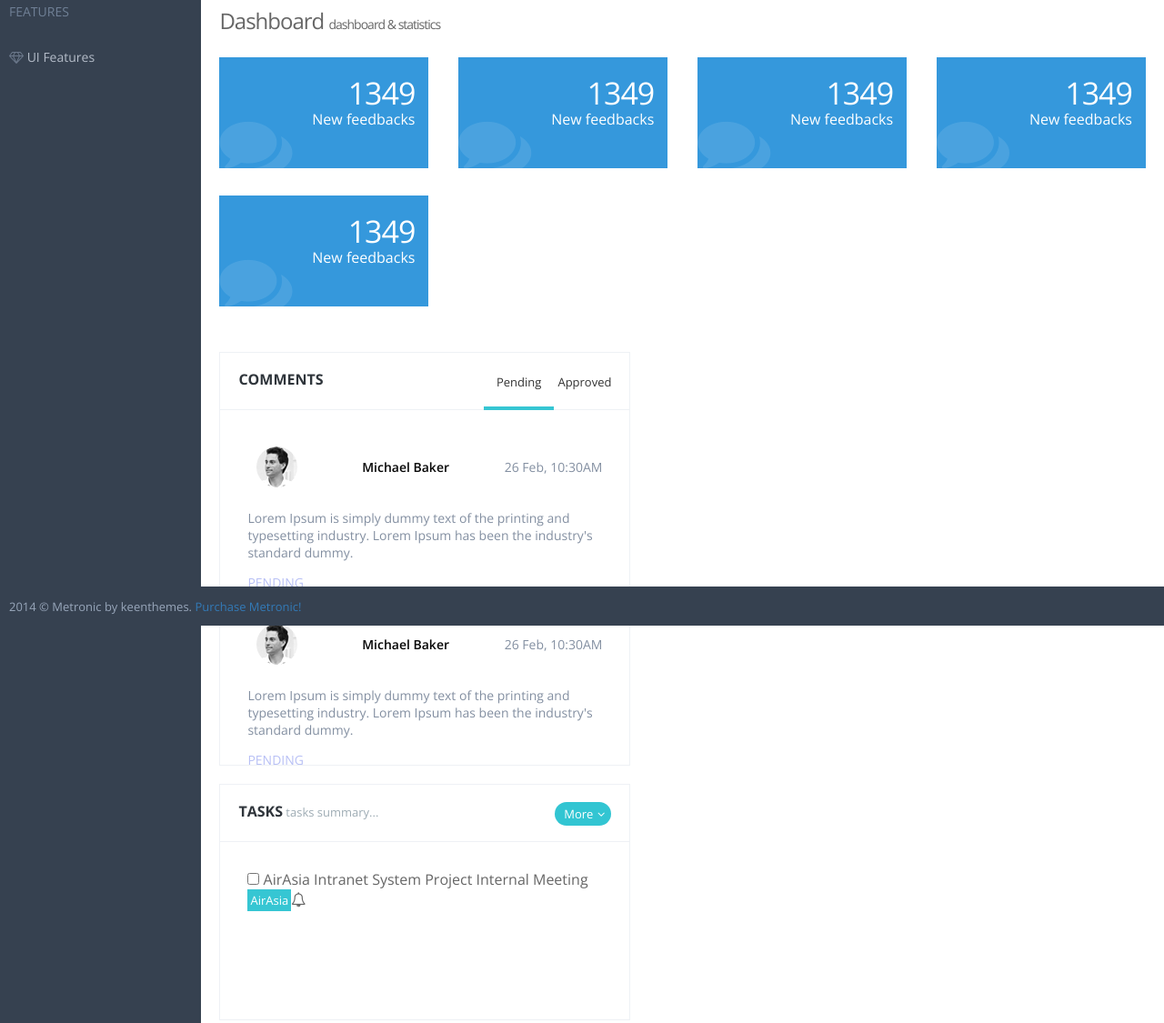
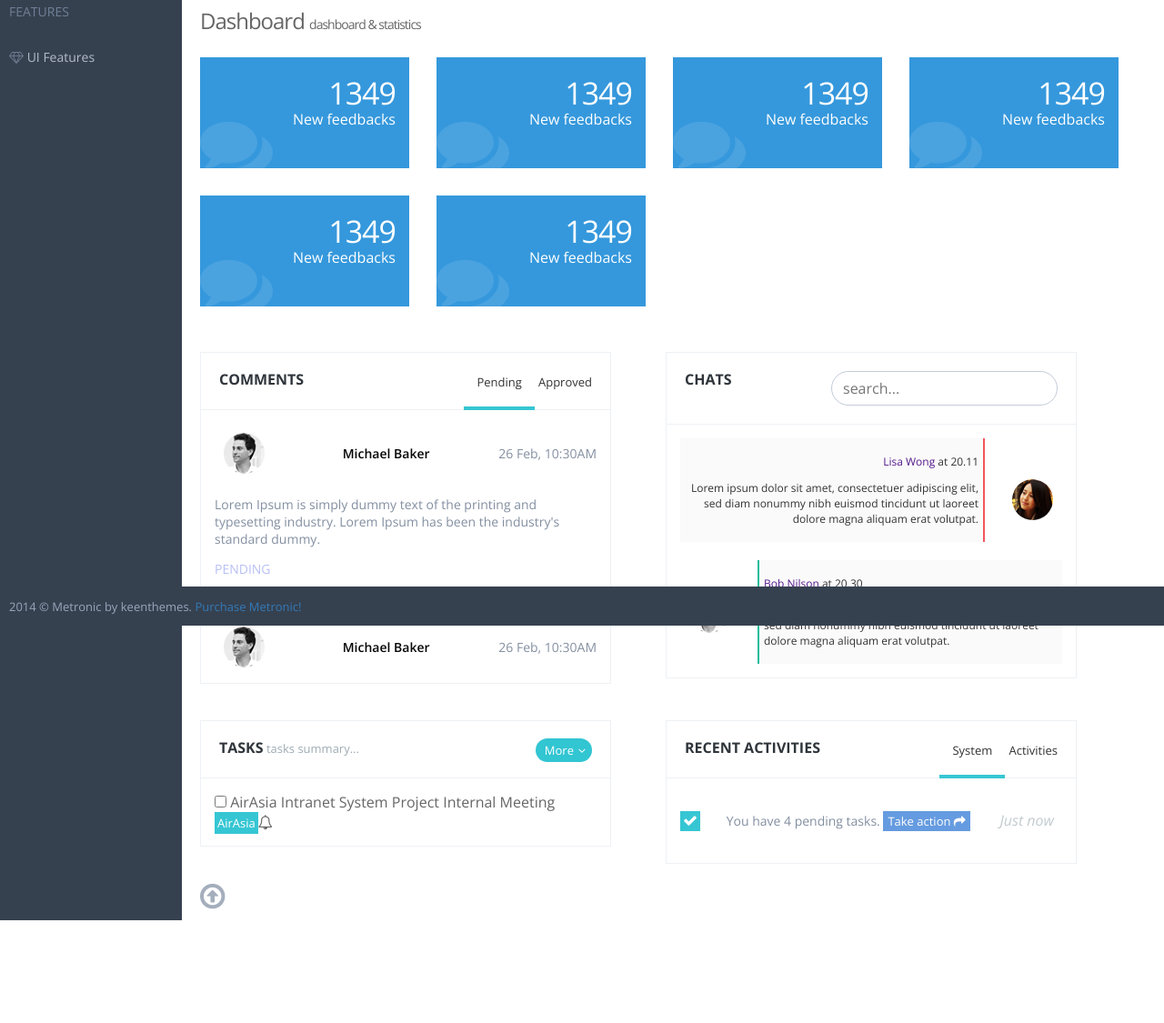
Before and after one commit to AnnaKorotaeva/dashboard, a plain HTML site: page index.html in a window 1280 px wide. Shown: the part 112-1237 px from the top of the page at 91% size. After the commit the page ends 1124 px from the top, so only its background shows below. Drawn offline with nearby package versions, Linux system fonts and the light colour scheme.

Commit message:
Fourth commit

```diff
--- a/css/style.css
+++ b/css/style.css
@@ -48,6 +48,7 @@ a {
 }
 .scroll {
   overflow: auto;
+  height: 300px;
 }
 .main-footer {
   position: fixed;
@@ -129,13 +130,17 @@ display: block;
 .main-header__avatar {
   padding-top: 5px;
 }
+.main-header__user-block {
+  position: relative;
+}
 .main-header__avatar:hover + .main-header__hidden {
   position: absolute;
   display: flex;
   align-items: center;
   justify-content: space-between;
   top:50px;
-  right: 70px;
+  right: 30px;
+  width: 85px;
   background-color: #eee;
   padding: 10px;
   font-size: 13px;
@@ -161,6 +166,7 @@ display: block;
 
 /*Пункт 1.5, 1.6*/
 .sidebar {
+  min-width: 200px;
   width: 250px;
   background-color: #364150;
 }
@@ -232,12 +238,14 @@ display: block;
 /*Пункт 1.9*/
 .dashboard {
   flex-wrap: wrap;
+  justify-content: flex-start;
 }
 .dashboard-block {
   width: 230px;
   height: 122px;
   position: relative;
   margin-bottom: 30px;
+  margin-right: 30px;
 }
 .dashboard-block--blue {
   background-color: #3598dc;
@@ -255,10 +263,16 @@ display: block;
 
 
 /*Пункты 2.10 - 5.15*/
+.content {
+  flex-wrap: wrap;
+  align-items: baseline;
+  justify-content: flex-start;
+}
 .content-item {
   border: 1px solid #eef1f5;
   margin: 20px 0;
   width: 450px;
+  margin-right: 60px;
 }
 .content-item__head {
   display: flex;
@@ -267,9 +281,8 @@ display: block;
   border-bottom: 1px solid #eef1f5;
 }
 .content-item__body {
-  padding: 30px;
+  padding: 15px;
   position: relative;
-  height: 135px;
 }
 .content-item__title {
   font-size: 16px;
--- a/index.html
+++ b/index.html
@@ -156,9 +156,17 @@
                         <p class="description">New feedbacks</p>
                     </div>
                 </div>
+                <div class="dashboard-block dashboard-block--blue">
+                    <i class="fa fa-comments fa-5x"></i>
+                    <div class="dashboard-text">
+                        <p class="big-font">1349</p>
+                        <p class="description">New feedbacks</p>
+                    </div>
+                </div>
             </article>
 
             <!Пункт 2.10>
+            <div class="content flex">
             <article class="content-item">
                 <div class="content-item__head">
                     <div class="content-item__title content-item__title">Comments</div>
@@ -186,7 +194,44 @@
                             <p class="content-text">Lorem Ipsum is simply dummy text of the printing and typesetting industry. Lorem Ipsum has been the industry's standard dummy.</p>
                             <p class="state state--disabled">Pending</p>
                             </div>
+                        <div class="content-item__body">
+                            <div class="flex">
+                                <img src="img/avatar1.jpg" alt="" class="avatar">
+                                <div class="user-name">Michael Baker</div>
+                                <time datetime="2015-02-26T10:30" class="content-text">26 Feb, 10:30AM</time>
+                            </div>
+                            <p class="content-text">Lorem Ipsum is simply dummy text of the printing and typesetting industry. Lorem Ipsum has been the industry's standard dummy.</p>
+                            <p class="state state--disabled">Pending</p>
+                            </div>
                     </div>
+            </article>
+            <!Пункт 5.15>
+            <article class="content-item">
+                <div class="content-item__head">
+                    <div class="content-item__title content-item__title--red">Chats</div>
+                    <div>
+                        <input type="search" placeholder="search..." class="chat-search">
+                    </div>
+                </div>
+                <div class="content-item__body">
+                    <div class="comment flex">
+                        <span class="comment__arrow comment__arrow-right"></span>
+                        <div class="comment-text comment-text-right">
+                            <p><a href="">Lisa Wong</a> at 20.11</p>
+                            <p>Lorem ipsum dolor sit amet, consectetuer adipiscing elit, sed diam nonummy nibh euismod tincidunt ut laoreet dolore magna aliquam erat volutpat.</p>
+                        </div>
+                        <img src="img/avatar2.jpg" alt="" class="avatar comment__avatar-right">
+                    </div>
+                    <div class="comment flex">
+                        <img src="img/avatar1.jpg" alt="" class="avatar comment__avatar-left">
+                        <span class="comment__arrow comment__arrow-left"></span>
+                        <div class="comment-text comment-text-left">
+                            <p><a href="">Bob Nilson</a> at 20.30</p>
+                            <p>Lorem ipsum dolor sit amet, consectetuer adipiscing elit, sed diam nonummy nibh euismod tincidunt ut laoreet dolore magna aliquam erat volutpat.</p>
+                        </div>
+
+                    </div>
+                </div>
             </article>
             <!Пункт 3.12>
             <article class="content-item">
@@ -197,12 +242,10 @@
                         <a href="#" class="btn btn--blue">More<i class="fa fa-angle-down"></i></a>
                     </div>
                 </div>
-                  <div class="scroll">
                 <div class="content-item__body">
                     <input type="checkbox" class="content-text"> AirAsia Intranet System Project Internal Meeting
                     <span class="blue-back">AirAsia</span><i class="fa fa-bell-o"></i>
                 </div>
-              </div>
             </article>
             <!Пункт 4.13>
             <article class="content-item">
@@ -213,7 +256,6 @@
                         <a href="" class="content-item__menu">Activities</a>
                     </div>
                 </div>
-                  <div class="scroll">
                 <div class="content-item__body flex">
                     <div>
                         <i class="fa fa-check blue-back"></i>
@@ -223,10 +265,9 @@
                     </p>
                     <p class="date">Just now</p>
                 </div>
-              </div>
             </article>
             <!Пункт 5.14>
-            <article class="content-item">
+            <!--<article class="content-item">
                 <div class="content-item__head">
                     <div class="content-item__title content-item__title--blue">Feeds</div>
                     <div>
@@ -299,37 +340,9 @@
                     </div>
                 </div>
               </div>
-            </article>
-            <!Пункт 5.15>
-            <article class="content-item">
-                <div class="content-item__head">
-                    <div class="content-item__title content-item__title--red">Chats</div>
-                    <div>
-                        <input type="search" placeholder="search..." class="chat-search">
-                    </div>
-                </div>
-                  <div class="scroll">
-                <div class="content-item__body">
-                    <div class="comment flex">
-                        <span class="comment__arrow comment__arrow-right"></span>
-                        <div class="comment-text comment-text-right">
-                            <p><a href="">Lisa Wong</a> at 20.11</p>
-                            <p>Lorem ipsum dolor sit amet, consectetuer adipiscing elit, sed diam nonummy nibh euismod tincidunt ut laoreet dolore magna aliquam erat volutpat.</p>
-                        </div>
-                        <img src="img/avatar2.jpg" alt="" class="avatar comment__avatar-right">
-                    </div>
-                    <div class="comment flex">
-                        <img src="img/avatar1.jpg" alt="" class="avatar comment__avatar-left">
-                        <span class="comment__arrow comment__arrow-left"></span>
-                        <div class="comment-text comment-text-left">
-                            <p><a href="">Bob Nilson</a> at 20.30</p>
-                            <p>Lorem ipsum dolor sit amet, consectetuer adipiscing elit, sed diam nonummy nibh euismod tincidunt ut laoreet dolore magna aliquam erat volutpat.</p>
-                        </div>
+            </article>-->
 
-                    </div>
-                </div>
-</div>
-            </article>
+            </div>
             <a href="#" class="topbutton"><i class="fa fa-arrow-circle-o-up fa-2x"></i></a>
         </div>
     </div>
```
